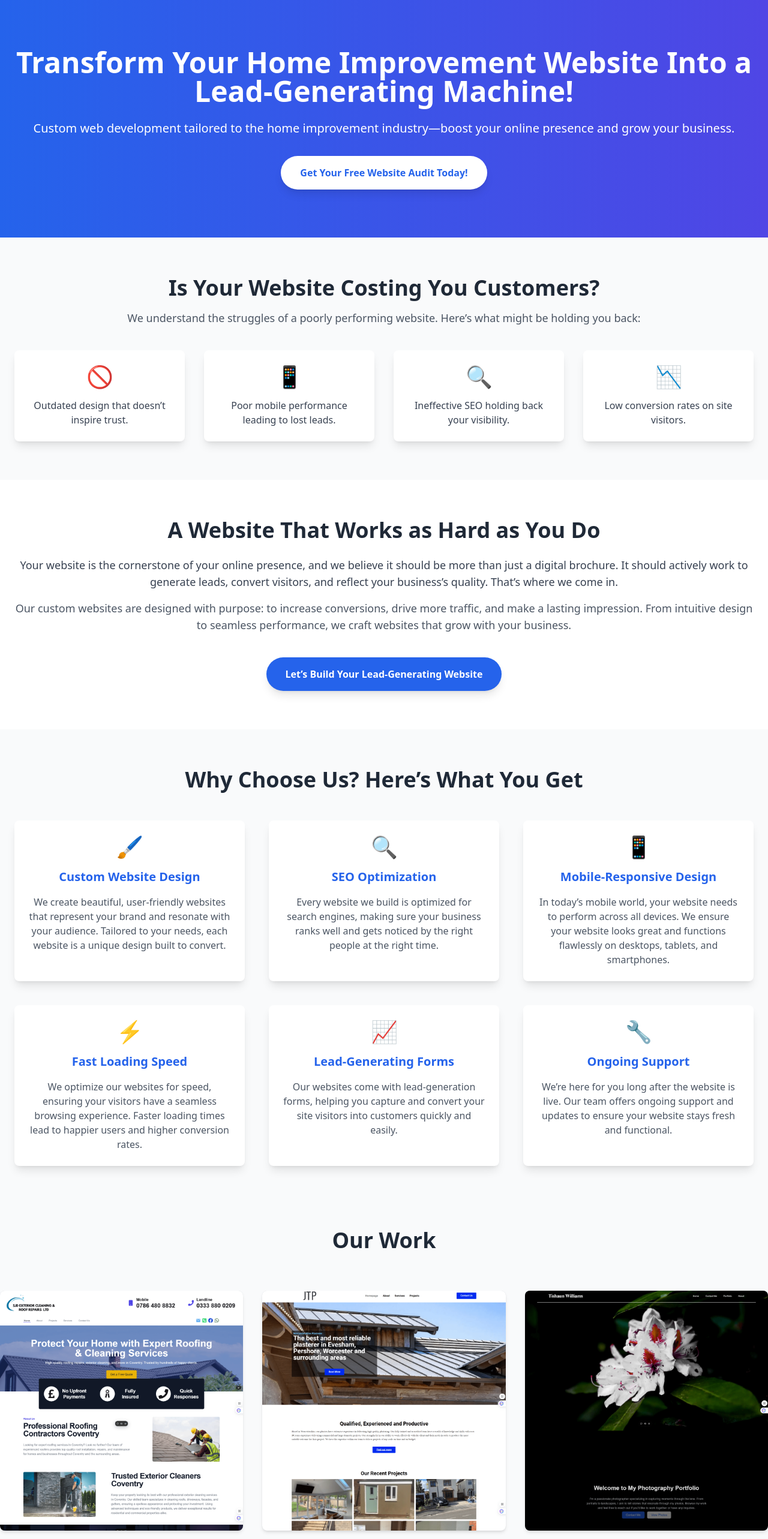
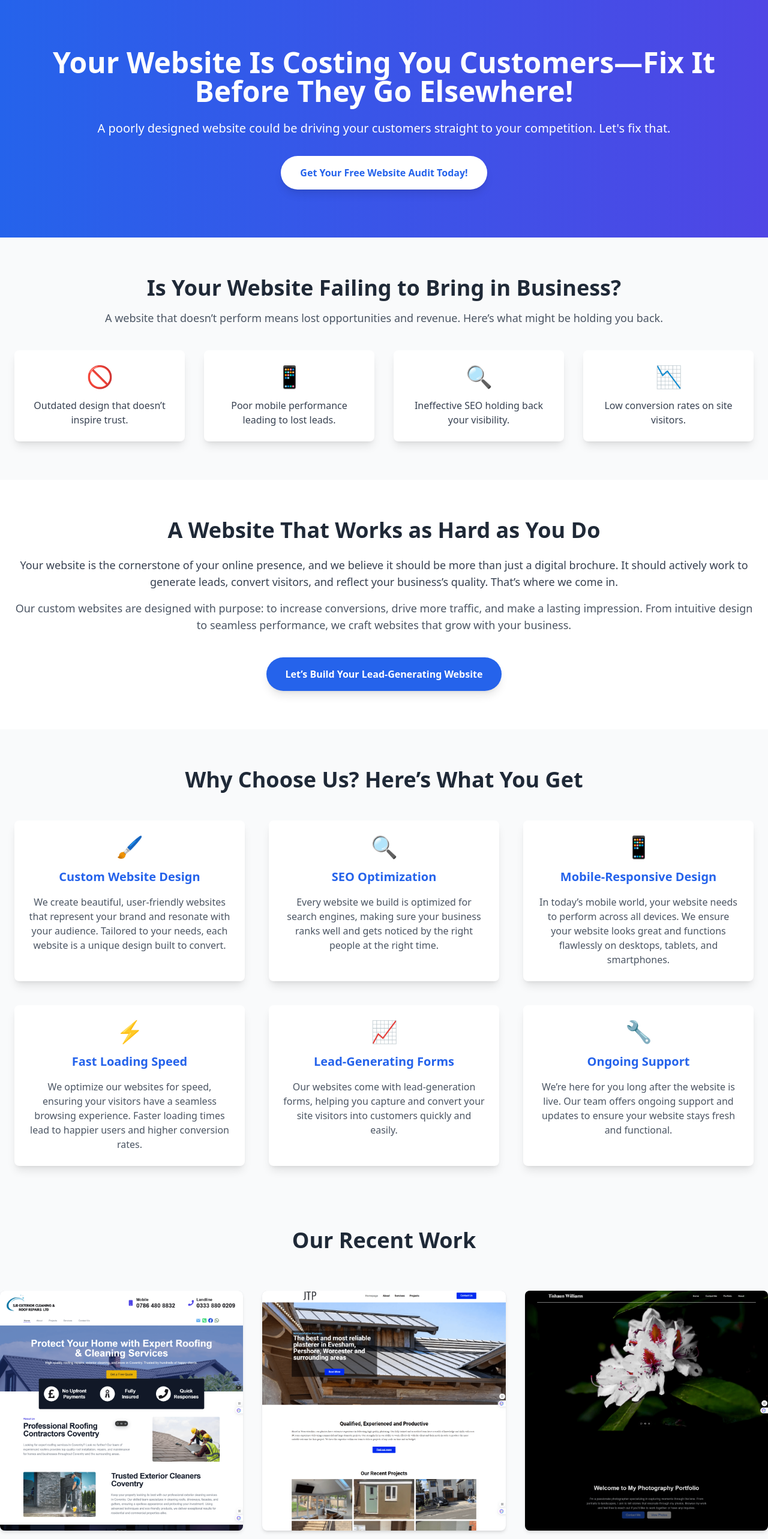
Before and after one commit to Leorev01/SlickSite, a Next.js app: page /landing-page in a window 1280 px wide. Shown: the top 2566 px of the page at 60% size. Built offline with nearby package versions, Linux system fonts and the light colour scheme.

Commit message:
Changes some headings

```diff
--- a/app/landing-page/page.tsx
+++ b/app/landing-page/page.tsx
@@ -63,7 +63,7 @@ const Home = () => {
             animate="visible"
             className="text-4xl md:text-5xl font-extrabold leading-tight"
           >
-            Transform Your Home Improvement Website Into a Lead-Generating Machine!
+            Your Website Is Costing You Customers—Fix It Before They Go Elsewhere!
           </motion.h1>
           <motion.p
             variants={fadeIn}
@@ -71,7 +71,7 @@ const Home = () => {
             animate="visible"
             className="mt-6 text-lg md:text-xl"
           >
-            Custom web development tailored to the home improvement industry—boost your online presence and grow your business.
+            A poorly designed website could be driving your customers straight to your competition. Let&apos;s fix that.
           </motion.p>
           <motion.button
             onClick={() => {
@@ -103,13 +103,13 @@ const Home = () => {
             variants={fadeIn}
             className="text-3xl md:text-4xl font-bold text-gray-800"
             >
-            Is Your Website Costing You Customers?
+            Is Your Website Failing to Bring in Business?
             </motion.h2>
             <motion.p
             variants={fadeIn}
             className="mt-4 text-lg text-gray-600"
             >
-            We understand the struggles of a poorly performing website. Here’s what might be holding you back:
+            A website that doesn’t perform means lost opportunities and revenue. Here’s what might be holding you back.
             </motion.p>
             <div className="mt-10 grid grid-cols-1 md:grid-cols-2 lg:grid-cols-4 gap-8">
             {[
@@ -252,7 +252,7 @@ const Home = () => {
             animate="visible"
             className="text-4xl font-bold mb-4"
           >
-            Our Work
+            Our Recent Work
           </motion.h2>
         </div>
 
@@ -337,8 +337,8 @@ const Home = () => {
       {/* Pricing Section */}
       <section className="py-16 px-6 bg-white">
         <div className="container mx-auto text-center">
-            <h2 className="text-3xl md:text-4xl font-bold">Our Pricing</h2>
-            <p className="mt-4 text-lg text-gray-600">Affordable solutions tailored to your business needs.</p>
+            <h2 className="text-3xl md:text-4xl font-bold">Affordable Solutions for Every Business</h2>
+            <p className="mt-4 text-lg text-gray-600">Choose the perfect plan that fits your business needs and budget. Get started today!</p>
             <div className="mt-10 grid grid-cols-1 md:grid-cols-3 gap-8">
             {[
                 {
```
